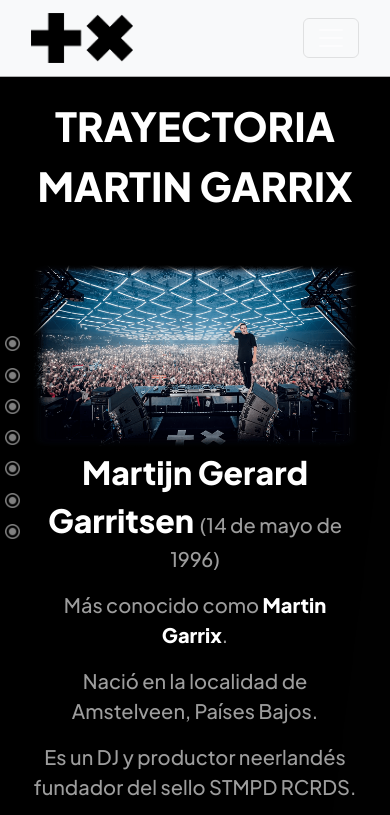
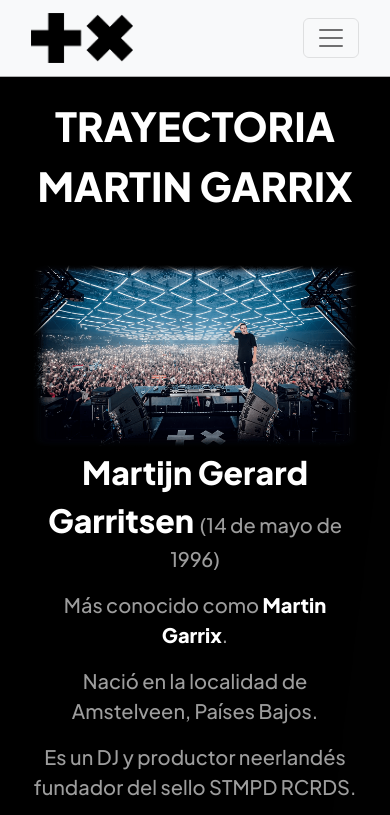
Before and after one commit to imniico/mgrx-site, a website: page paginas/trayectoria.html in a window 390 px wide. Shown: the top 815 px of the page. Drawn offline with nearby package versions, Linux system fonts and the light colour scheme.

Commit message:
Display none nav vertical home / Invert 0 en toggler icon nav light

```diff
--- a/scss/components/_navbarlight.scss
+++ b/scss/components/_navbarlight.scss
@@ -10,7 +10,9 @@
         }
 
         .navbar-toggler{
-            filter: invert(0);
+            .navbar-toggler-icon {
+                filter: invert(0);
+            }
         }
 
         #navbarNav{
--- a/scss/components/_trayectoria.scss
+++ b/scss/components/_trayectoria.scss
@@ -157,7 +157,7 @@
     .trayectoria .intro p{
         text-align: center;
     }
-    .vertNav{
+    .trayectoria .vertNav{
         display:none;
     }
 }
```
Also changed, not shown: css/style.css, 1 other file.
